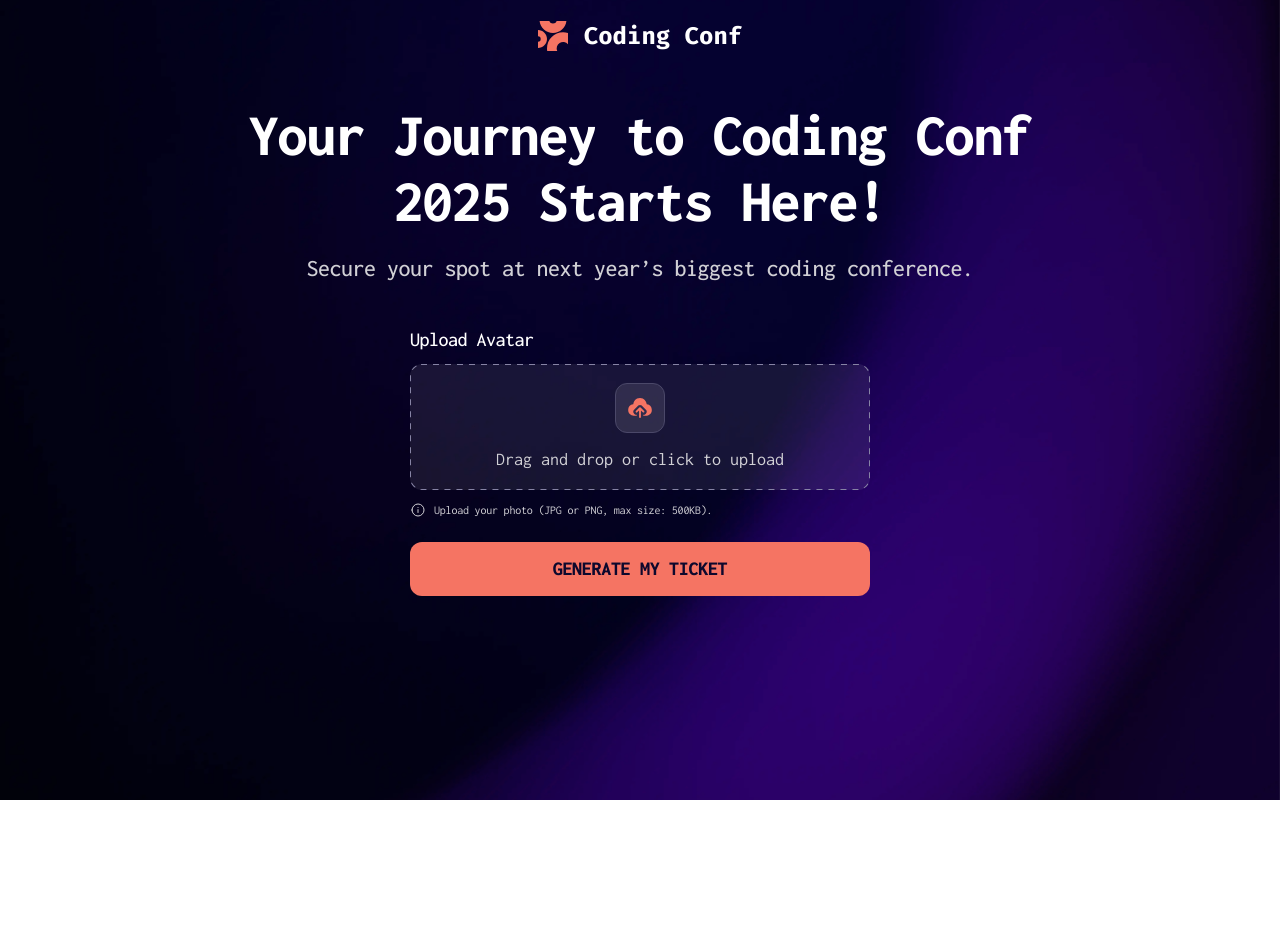
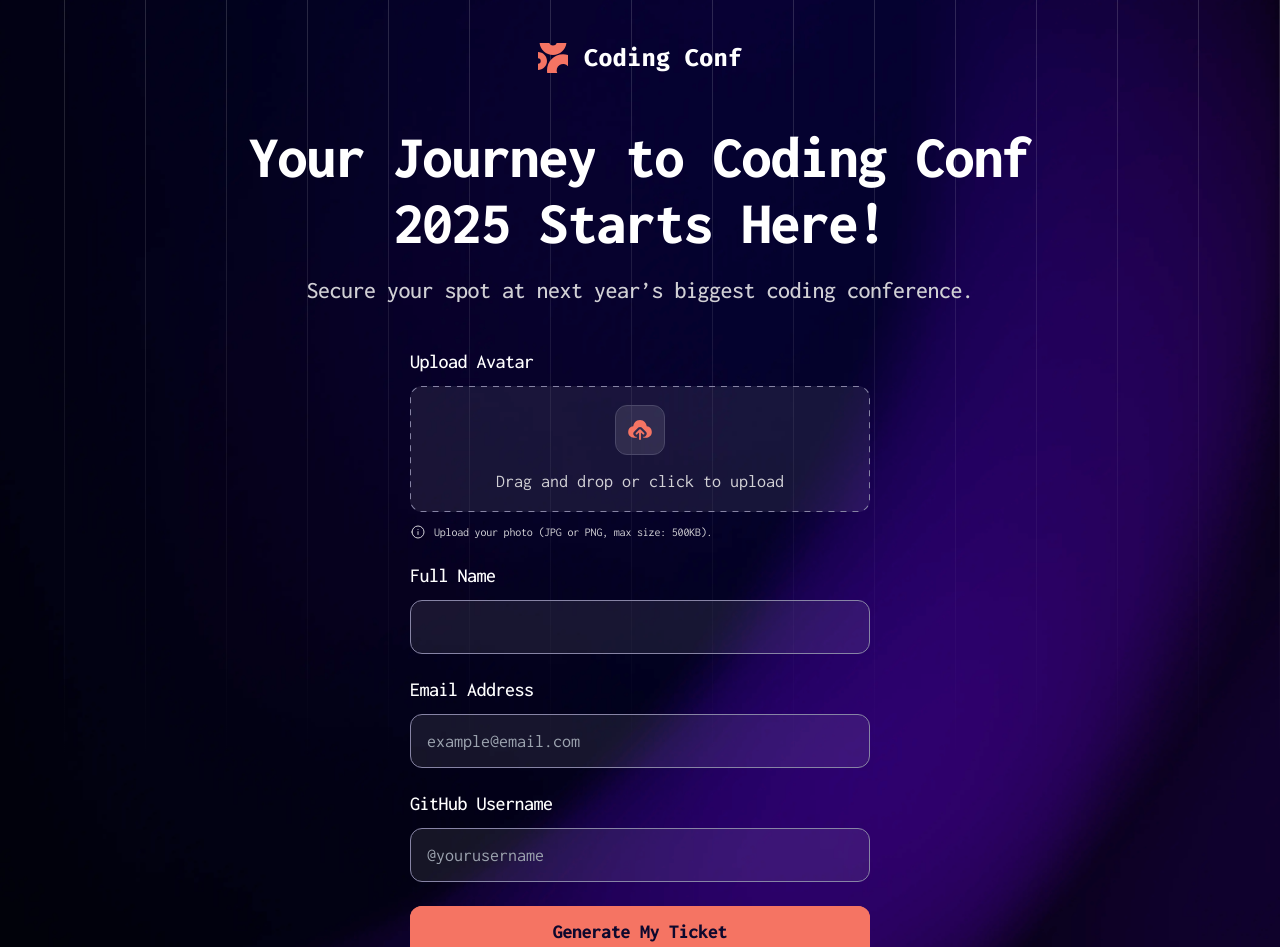
Before and after one commit to VillageR88/next-conference-ticket-generator, a Next.js app: page / in a window 1280 px wide. Shown: the top 947 px of the page. Before the commit the page ends 800 px from the top, so only its background shows below. Built offline with nearby package versions, Linux system fonts and the light colour scheme.

Commit message:
Layout updates
Signed-off-by: VillageR88 <villager88pl@gmail.com>

```diff
--- a/app/globals.css
+++ b/app/globals.css
@@ -5,3 +5,52 @@
 h2 {
   @apply text-[20px] font-medium leading-[120%] tracking-[-0.5px];
 }
+
+::-webkit-scrollbar {
+  width: 12px;
+}
+
+::-webkit-scrollbar-track {
+  background: #0d082d;
+}
+
+::-webkit-scrollbar-thumb {
+  background-color: #f57463;
+  border-radius: 10px;
+  border: 1px solid rgb(255, 69, 58);
+}
+
+::-webkit-scrollbar-thumb:active {
+  background: rgb(255, 69, 58);
+}
+
+::-webkit-scrollbar-thumb:hover:not(:active) {
+  background: rgb(255, 99, 71);
+}
+@-moz-document url-prefix() {
+  * {
+    scrollbar-width: thin;
+    scrollbar-color: #f57463 #0d082d;
+  }
+}
+
+*::-webkit-scrollbar-track {
+  background: #0d082d;
+}
+
+*::-webkit-scrollbar-thumb {
+  background-color: #f57463;
+  border-radius: 10px;
+  border: 1px solid rgb(255, 69, 58);
+}
+
+*::-webkit-scrollbar-thumb:active {
+  background: rgb(255, 69, 58);
+}
+
+*::-webkit-scrollbar-thumb:hover:not(:active) {
+  background: rgb(255, 99, 71);
+}
+::placeholder {
+  color: #d1d0d5;
+}
--- a/app/layout.tsx
+++ b/app/layout.tsx
@@ -31,7 +31,7 @@ export default function RootLayout({ children }: { children: React.ReactNode }):
         <meta property="og:image" content={undefined} />
       </head>
       <body
-        className={`${firaCode.variable} ${inconsolata.variable} relative flex min-h-dvh flex-col gap-[48px] overflow-x-clip bg-[url(../public/assets/images/background-desktop.png)] bg-cover bg-[100%] px-[16px] py-[18px] font-inconsolata`}
+        className={`${firaCode.variable} ${inconsolata.variable} relative flex min-h-dvh flex-col gap-[48px] overflow-x-clip bg-[100%] px-[16px] py-[40px] font-inconsolata [background:100%_0%_repeat-x_url(../public/assets/images/pattern-lines.svg),center/cover_no-repeat_url(../public/assets/images/background-desktop.png)]`}
       >
         {children}
       </body>
--- a/app/page.tsx
+++ b/app/page.tsx
@@ -42,14 +42,14 @@ export default function Home(): JSX.Element {
         <form className="mx-auto flex w-full max-w-[460px] flex-col gap-[24px]" onSubmit={handleSubmit}>
           <label className="flex flex-col gap-[12px] text-white">
             <h2>Upload Avatar</h2>
-            <div className="relative flex h-[126px] w-full flex-col items-center justify-center gap-[16px] overflow-hidden rounded-[12px] bg-[rgba(255,255,255,0.08)] bg-[url(../public/assets/images/dashed-border.svg)]">
+            <div className="relative flex h-[126px] w-full flex-col items-center justify-center gap-[16px] overflow-hidden rounded-[12px] bg-[rgba(255,255,255,0.08)] bg-[url(../public/assets/images/dashed-border.svg)] outline-offset-4 [transition:outline_300ms,background-color_300ms] hover:bg-[rgba(255,255,255,0.2)] has-[input:focus]:outline has-[input:focus]:outline-[#8784A5] [&:hover>div]:border-[#8784A5]">
               <input
                 type="file"
                 accept="image/*"
                 onChange={handleFileChange}
                 className="absolute z-10 size-full cursor-pointer opacity-0"
               />
-              <div className="flex size-[50px] items-center justify-center rounded-[12px] bg-[rgba(255,255,255,0.1)] [border:1px_solid_#4B4869]">
+              <div className="flex size-[50px] items-center justify-center rounded-[12px] bg-[rgba(255,255,255,0.1)] [border:1px_solid_#4B4869] [transition:border_300ms]">
                 <Image alt="upload icon" src={iconUpload as string} />
               </div>
               <p className="text-[18px] leading-[120%] text-[#D1D0D5]">Drag and drop or click to upload</p>
@@ -61,11 +61,42 @@ export default function Home(): JSX.Element {
               </p>
             </div>
           </label>
+          <label className="flex flex-col gap-[12px] text-white">
+            <h2>Full Name</h2>
+            <input
+              id="name"
+              autoComplete="name"
+              type="text"
+              className="h-[54px] w-full rounded-[12px] bg-[rgba(255,255,255,0.08)] px-[16px] text-[18px] leading-[120%] text-white outline-none [border:1px_solid_#8784A5] [transition:outline_300ms,background-color_300ms] hover:bg-[rgba(255,255,255,0.2)] focus:outline-offset-4 focus:outline-[#8784A5]"
+            />
+          </label>
+          <label className="flex flex-col gap-[12px] text-white">
+            <h2>Email Address</h2>
+            <input
+              id="email"
+              autoComplete="email"
+              type="email"
+              placeholder="example@email.com"
+              className="h-[54px] w-full rounded-[12px] bg-[rgba(255,255,255,0.08)] px-[16px] text-[18px] leading-[120%] text-white outline-none [border:1px_solid_#8784A5] [transition:outline_300ms,background-color_300ms] hover:bg-[rgba(255,255,255,0.2)] focus:outline-offset-4 focus:outline-[#8784A5]"
+            />
+          </label>
+          <label className="flex flex-col gap-[12px] text-white">
+            <h2>GitHub Username</h2>
+            <input
+              id="github"
+              autoComplete="username"
+              type="text"
+              placeholder="@yourusername"
+              className="h-[54px] w-full rounded-[12px] bg-[rgba(255,255,255,0.08)] px-[16px] text-[18px] leading-[120%] text-white outline-none [border:1px_solid_#8784A5] [transition:outline_300ms,background-color_300ms] hover:bg-[rgba(255,255,255,0.2)] focus:outline-offset-4 focus:outline-[#8784A5]"
+            />
+          </label>
           <button
             type="submit"
-            className="min-h-[54px] w-full rounded-[12px] bg-[#F57463] text-[20px] font-extrabold tracking-[-0.3px] text-[#0D082D]"
+            className="flex min-h-[54px] w-full justify-center rounded-[12px] bg-[#F57463] align-top text-[20px] font-extrabold tracking-[-0.3px] text-[#0D082D] [transition:outline_300ms] focus:outline focus:outline-offset-4 focus:outline-white [&:hover>div]:bg-[#E1604F]"
           >
-            GENERATE MY TICKET
+            <div className="flex h-[50px] w-full items-center justify-center rounded-[12px] bg-[#F57463] pt-[2px] [transition:background-color_300ms]">
+              Generate My Ticket
+            </div>
           </button>
         </form>
       </main>
```
